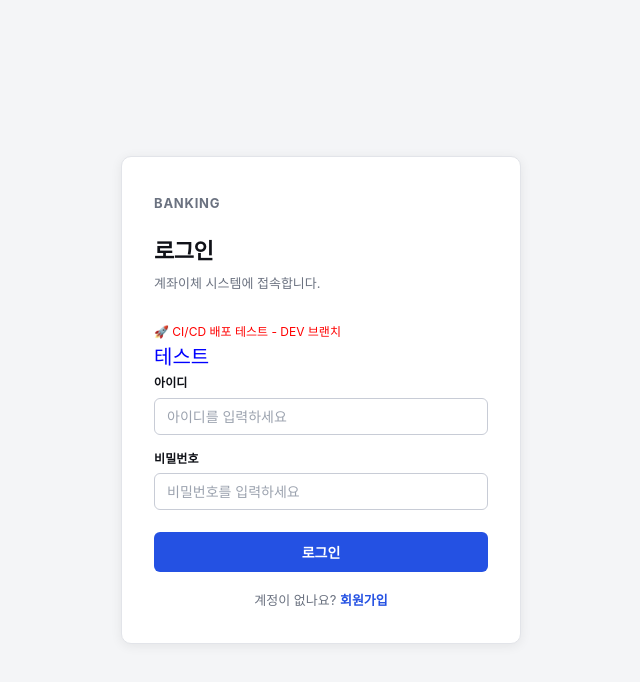
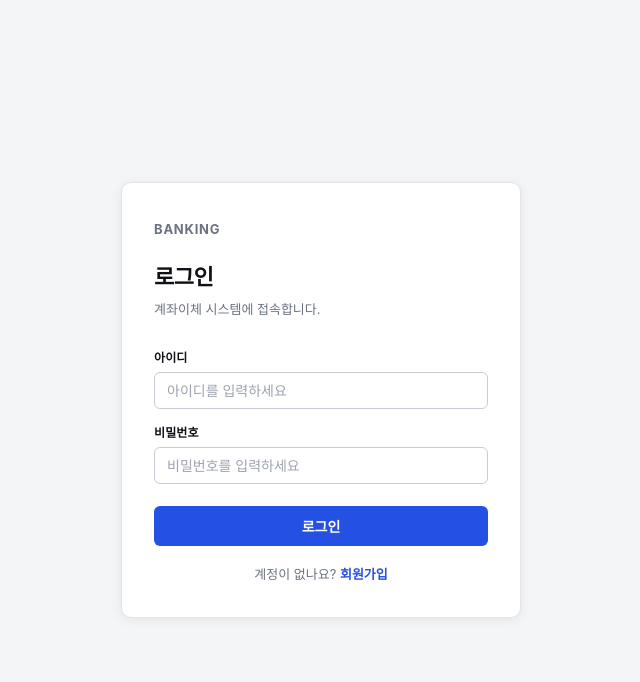
Before and after one commit to iChaeYeong/cloud_engineering_6team_firstProject, a Next.js app in the folder app/frontend/: page /login in a window 1280 px wide. Shown: the top 682 px of the page, without its empty margins (319-959 px from the left). Built offline with nearby package versions, Linux system fonts and the light colour scheme.

Commit message:
test: main브렌치 배포 테스트

```diff
--- a/app/frontend/app/login/page.tsx
+++ b/app/frontend/app/login/page.tsx
@@ -33,8 +33,6 @@ export default function LoginPage() {
         <p className="authLogo">Banking</p>
         <h1 className="authTitle">로그인</h1>
         <p className="authDesc">계좌이체 시스템에 접속합니다.</p>
-        <p style={{ color: "red", fontSize: "12px" }}>🚀 CI/CD 배포 테스트 - DEV 브랜치</p>
-        <p style={{ color: "blue", fontSize: "20px" }}>테스트</p>
 
         <div className="field">
           <label className="fieldLabel">아이디</label>
```
